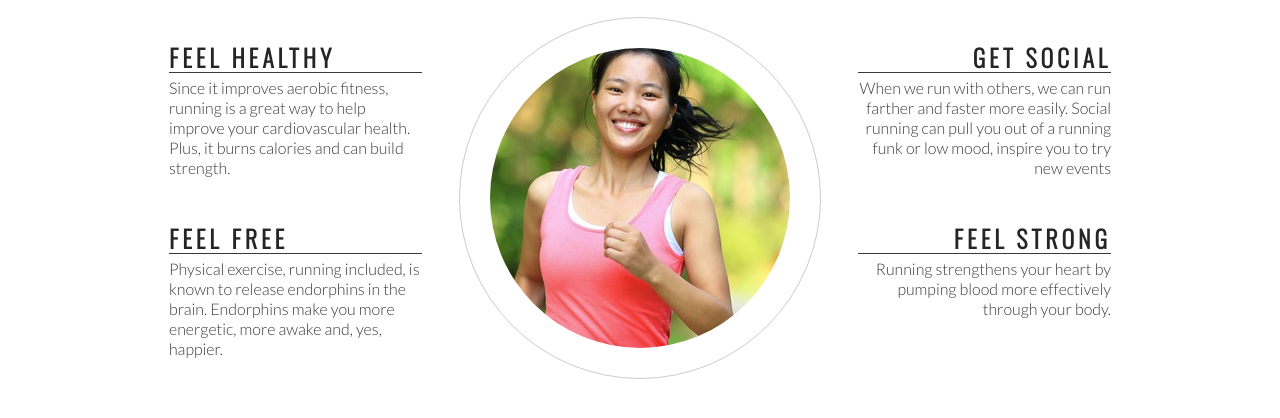
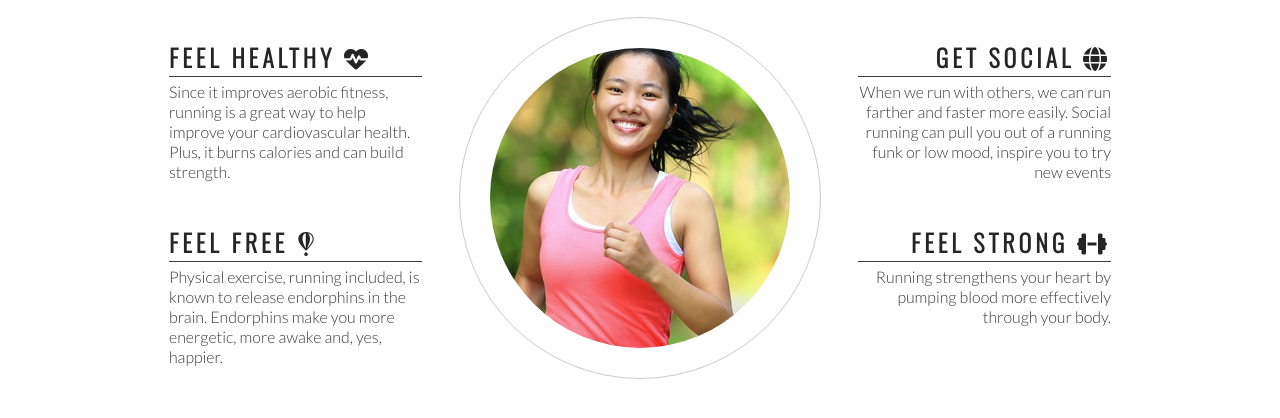
Before and after one commit to SuzanneRA/love-running, a plain HTML site: page index.html in a window 1280 px wide. Shown: the part 764-1182 px from the top of the page. Drawn offline with nearby package versions, Linux system fonts and the light colour scheme.

Commit message:
Add Font Awesome icons to club ethos section

```diff
--- a/index.html
+++ b/index.html
@@ -41,14 +41,14 @@
         <h2 id="welcome">Why Love Running With Us?</h2>
         <div id="left-about">
             <div class="left-about-heading">
-                <h2>Feel Healthy</h2>
+                <h2>Feel Healthy <i class="fas fa-heartbeat"></i></h2>
                 <hr>
                 <p>
                     Since it improves aerobic fitness, running is a great way to help improve your cardiovascular health. Plus, it burns calories and can build strength.
                 </p>
             </div>
             <div class="left-about-heading">
-                <h2>Feel Free</h2>
+                <h2>Feel Free <i class="fab fa-fly"></i></h2>
                 <hr>
                 <p>
                     Physical exercise, running included, is known to release endorphins in the brain. Endorphins make you more energetic, more awake and, yes, happier.
@@ -57,14 +57,14 @@
         </div>
         <div id="right-about">
             <div class="right-about-heading">
-                <h2>Get Social</h2>
+                <h2>Get Social <i class="fas fa-globe"></i></h2>
                 <hr>
                 <p>
                     When we run with others, we can run farther and faster more easily. Social running can pull you out of a running funk or low mood, inspire you to try new events
                 </p>
             </div>
             <div class="right-about-heading">
-                <h2>Feel Strong</h2>
+                <h2>Feel Strong <i class="fas fa-dumbbell"></i></h2>
                 <hr>
                 <p>
                     Running strengthens your heart by pumping blood more effectively through your body.
@@ -84,5 +84,9 @@
     <footer>
         social links here
     </footer>
+
+    <!-- font awesome script-->
+    <script src="https://kit.fontawesome.com/ada5cddb8b.js" crossorigin="anonymous"></script>
+
 </body>
 </html>
```
